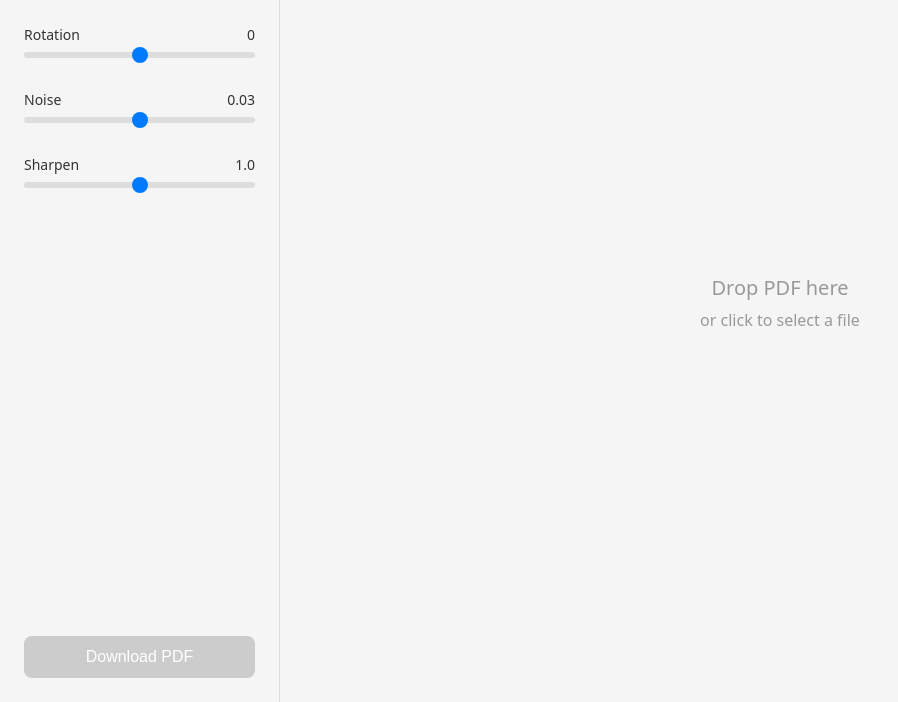
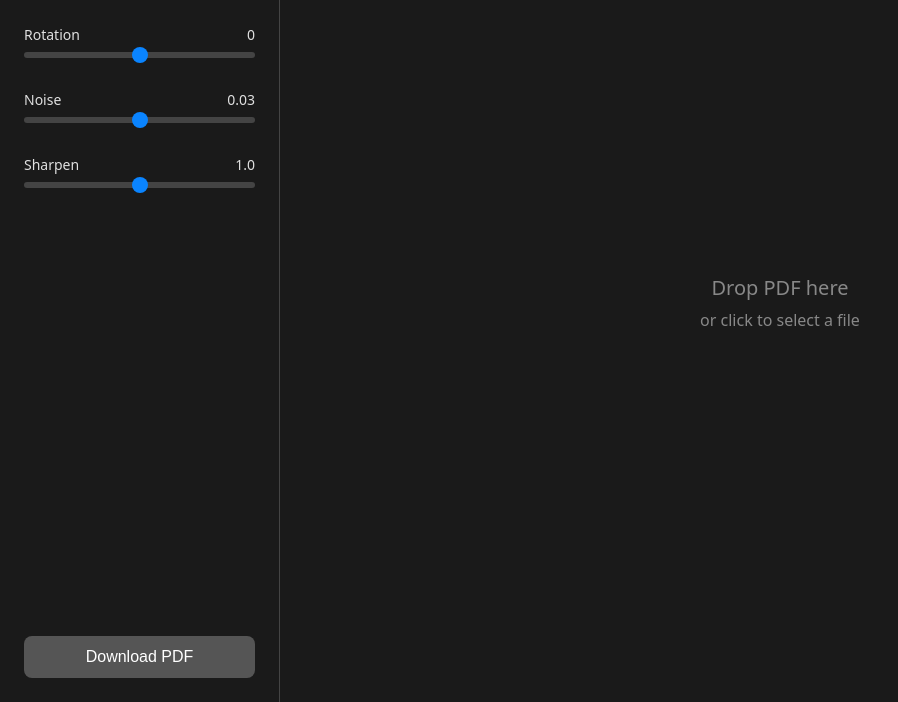
Before and after one commit to slezica/scanlook, a website built with Vite: page src/index.html in a window 1280 px wide. Shown: the part 98-800 px from the top of the page, without its empty margins (0-898 px from the left). Built offline with nearby package versions, Linux system fonts and the light colour scheme.

Commit message:
ui: dark theme

```diff
--- a/src/style.css
+++ b/src/style.css
@@ -2,16 +2,17 @@
   font-size: 16px;
   font-family: system-ui, -apple-system, sans-serif;
 
-  /* Colors */
-  --color-primary: #007aff;
-  --color-primary-hover: #0051d5;
-  --color-text-dark: #333;
-  --color-text-medium: #666;
-  --color-text-light: #999;
-  --color-border: #ddd;
-  --color-border-light: #eee;
-  --color-background-light: #f5f5f5;
-  --color-disabled: #ccc;
+  /* Colors - Dark Theme */
+  --color-primary: #0a84ff;
+  --color-primary-hover: #409cff;
+  --color-text-dark: #e0e0e0;
+  --color-text-medium: #b0b0b0;
+  --color-text-light: #888;
+  --color-border: #444;
+  --color-border-light: #333;
+  --color-background-light: #1a1a1a;
+  --color-background-dark: #0f0f0f;
+  --color-disabled: #555;
   --color-white: white;
 
   /* Border radius */
@@ -34,6 +35,8 @@ html, body {
   width: 100%;
   height: 100%;
   overflow: hidden;
+  background: var(--color-background-dark);
+  color: var(--color-text-dark);
 }
 
 #app {
@@ -56,6 +59,7 @@ html, body {
   font-size: 1.5rem;
   font-weight: 600;
   margin-bottom: 0.5rem;
+  color: var(--color-text-dark);
 }
 
 #sidebar h2 {
@@ -178,7 +182,7 @@ html, body {
 }
 
 #preview-area.drag-over #drop-zone-overlay {
-  background: rgba(0, 122, 255, 0.1);
+  background: color-mix(in srgb, var(--color-primary) 10%, transparent);
   pointer-events: none;
 }
 
```
